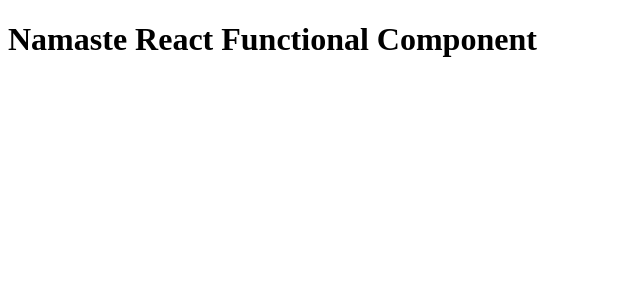
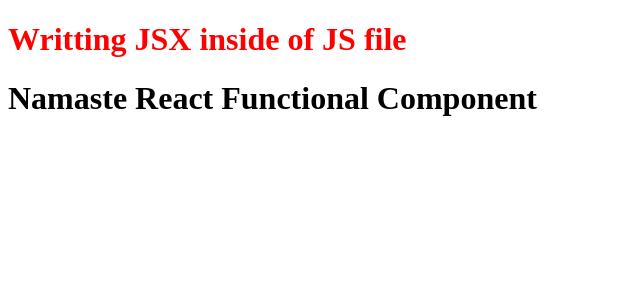
Before and after one commit to Aigito/namaste-react, a React (Vite) app: page / in a window 1280 px wide. Shown: the top 300 px of the page, without its empty margins (0-640 px from the left). Built offline with nearby package versions, Linux system fonts and the light colour scheme.

Commit message:
Ep 03: Example of Component Composition

```diff
--- a/App.js
+++ b/App.js
@@ -1,18 +1,17 @@
 import React from "react";
 import ReactDOM from "react-dom/client";
 
-//* React Element
+//* React Component Composition
 
-const jsxHeading = (
+const JsxHeading = () => (
   <h1 id="heading" className="head" tabIndex="5">
     Writting JSX inside of JS file
   </h1>
 );
 
-//* React Functional Component
-
 const HeadingComponent = () => (
   <div id="container">
+    <JsxHeading />
     <h1 className="heading">
       Namaste React Functional Component
     </h1>
```
